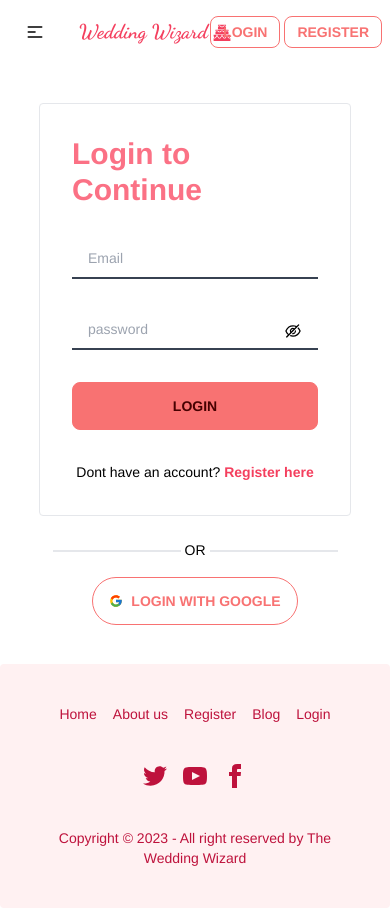
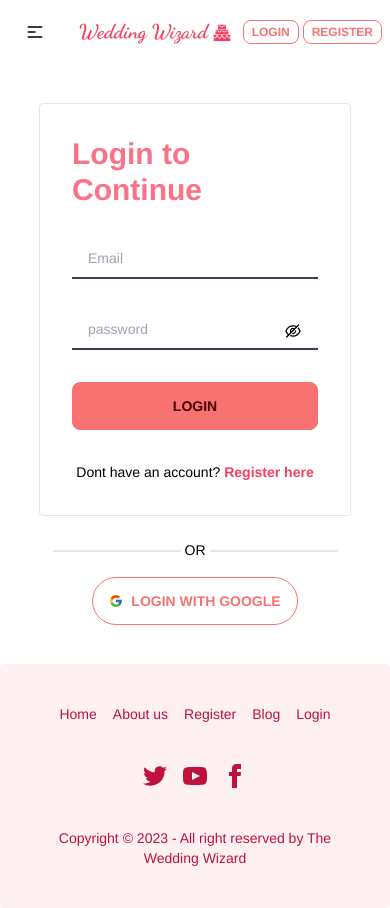
Before and after one commit to shahriarmostafiz/Wedding-Wizard, a React (Vite) app: page /login in a window 390 px wide. Built offline with nearby package versions, Linux system fonts and the light colour scheme; no server answers.

Commit message:
files checking ongoing

```diff
--- a/src/Components/NavBar/Navbar.jsx
+++ b/src/Components/NavBar/Navbar.jsx
@@ -50,11 +50,11 @@ const Navbar = () => {
                         </ul>
                     </div>
                     <div className="btn btn-ghost normal-case text-xl">
-                        <div className="flex items-center gap-1 md:gap-2 text-xl md:text-3xl text-rose-500 font-semibold ">
+                        <div className="flex items-center gap-1 md:gap-2  md:text-3xl text-rose-500 font-semibold ">
                             <h1 className="font-bold font-special ">
                                 Wedding Wizard
                             </h1>
-                            <h1 className='text-xl'>
+                            <h1 className='md:text-3xl  '>
                                 <GiStairsCake></GiStairsCake>
                             </h1>
                         </div>
@@ -83,10 +83,10 @@ const Navbar = () => {
                         </div>
                             : <div className='flex gap-1 md:gap-2'>
                                 <Link to={'/login'}>
-                                    <button className='btn btn-outline btn-error btn-sm md:px-6'> Login </button>
+                                    <button className='btn btn-outline btn-error btn-xs md:btn-sm md:px-6'> Login </button>
                                 </Link>
                                 <Link to={'/register'}>
-                                    <button className='btn btn-outline btn-error btn-sm md:px-4'> Register </button>
+                                    <button className='btn  btn-outline btn-error btn-xs md:btn-sm md:px-4'> Register </button>
                                 </Link>
                             </div>
                         }
--- a/src/Components/Services/ServiceCard.jsx
+++ b/src/Components/Services/ServiceCard.jsx
@@ -3,7 +3,7 @@ import PropTypes from 'prop-types'
 import { Link } from 'react-router-dom';
 
 const ServiceCard = ({ service }) => {
-    console.log('this', service);
+
     const { title, id, img, price, details } = service
     return (
         <div className='md:w-80 lg:w-96 p-4 shadow-xl  rounded-xl'>
--- a/src/Pages/ErrorPage/ErrorPage.jsx
+++ b/src/Pages/ErrorPage/ErrorPage.jsx
@@ -3,7 +3,7 @@ import { BiError } from "react-icons/bi";
 import Navbar from "../../Components/NavBar/Navbar";
 const ErrorPage = () => {
     const error = useRouteError()
-    console.log(error);
+
     return (
         <div className="bg-white">
             <Navbar></Navbar>
--- a/src/Pages/Home/Home.jsx
+++ b/src/Pages/Home/Home.jsx
@@ -9,7 +9,7 @@ import Album from "../../Components/Album/Album";
 
 const Home = () => {
     const data = useLoaderData()
-    console.log(data);
+    // console.log(data);
     return (
 
         <div className="bg-white">
--- a/src/Pages/MySelection/MySelection.jsx
+++ b/src/Pages/MySelection/MySelection.jsx
@@ -8,7 +8,7 @@ const MySelection = () => {
         const packages = getServices()
         setPackages(packages)
     }, [])
-    console.log(allPackages);
+
     return (
         <div className='grid grid-cols-1 md:grid-cols-2 lg:grid-cols-3 gap-6 lg:max-w-7xl mx-auto my-6 md:my-8 lg:my-12'>
             {
--- a/src/Pages/MySelection/selectionCard.jsx
+++ b/src/Pages/MySelection/selectionCard.jsx
@@ -1,5 +1,5 @@
-import React from 'react';
 
+import PropTypes from 'prop-types'
 const SelectionCard = ({ mySelection }) => {
     const { package_name, package_price, package_features } = mySelection
 
@@ -85,3 +85,6 @@ const SelectionCard = ({ mySelection }) => {
 };
 
 export default SelectionCard;
+SelectionCard.propTypes = {
+    mySelection: PropTypes.object
+}
--- a/src/Pages/ServiceDetails/ServiceDetails.jsx
+++ b/src/Pages/ServiceDetails/ServiceDetails.jsx
@@ -6,11 +6,11 @@ const ServiceDetails = () => {
     const { id } = useParams()
     const idInt = parseInt(id)
     const allData = useLoaderData()
-    console.log(allData)
+    // console.log(allData)
     const thisData = allData?.filter(data => data.id === idInt)[0]
     const { title, details, packages } = thisData
 
-    console.log('this data', thisData)
+    // console.log('this data', thisData)
     return (
 
         <div className="lg:max-w-7xl lg:mx-auto p-4 ">
```
Also changed, not shown: 2 other files (tests, documents, lock files or other folders).
